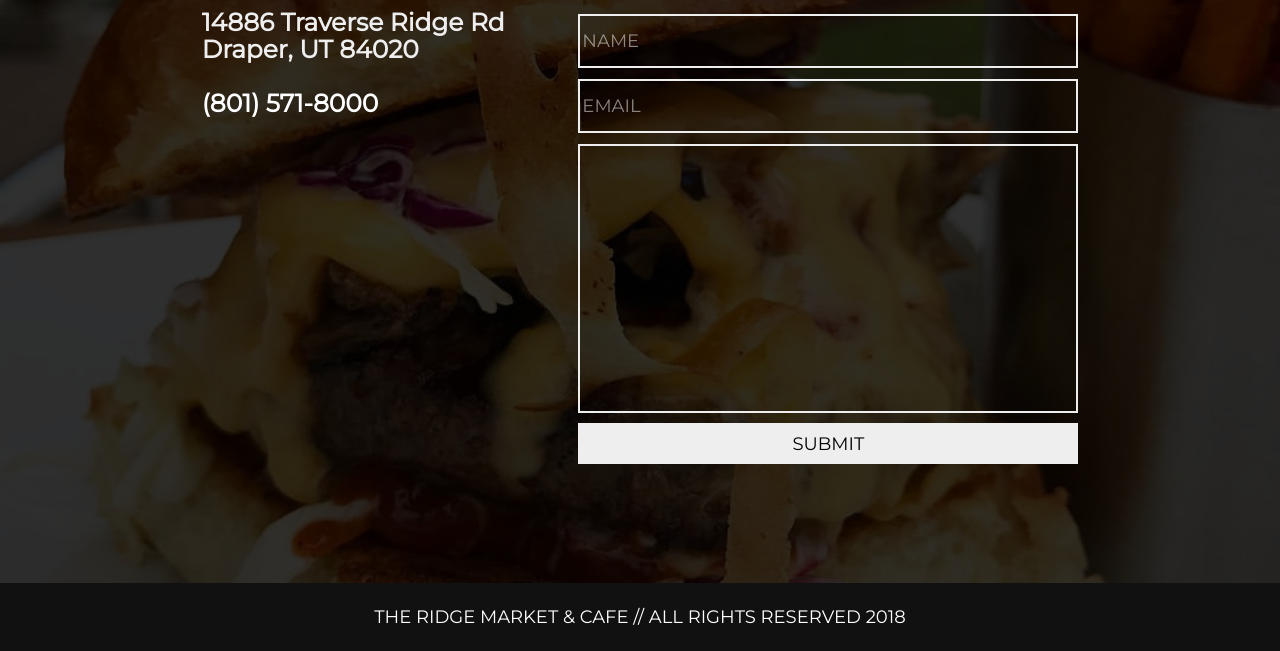
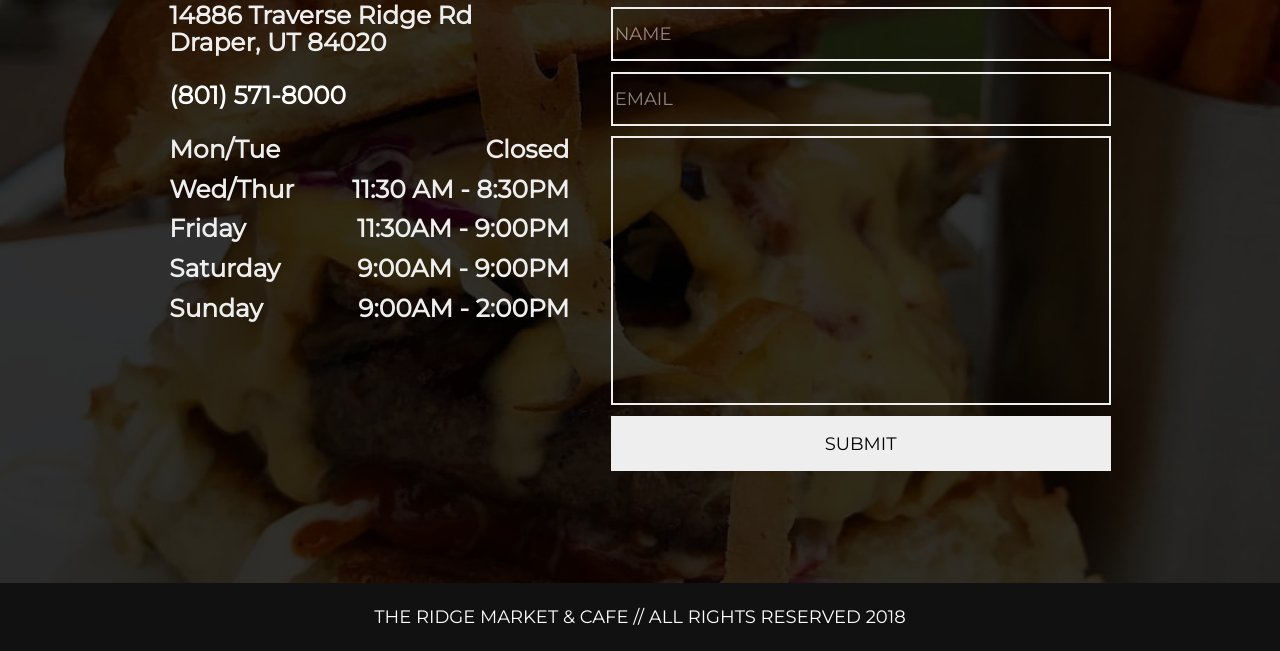
Before and after one commit to BryanSmith33/the-ridge, a Gatsby site: page /contact in a window 1280 px wide. Shown: the part 150-801 px from the top of the page. Built offline with nearby package versions, Linux system fonts and the light colour scheme; Gatsby itself is replaced by a stand-in of ours.

Commit message:
getting ready to add netlify cms

```diff
--- a/src/components/About.js
+++ b/src/components/About.js
@@ -19,7 +19,7 @@ const Title = styled.h1`
 
 const About = () => (
   <HoursContainer>
-    <Title>About Us</Title>
+    <Title>Events</Title>
     <p>
       The ridge cafe started out as a...The ridge cafe started out as a...The
       ridge cafe started out as a... The ridge cafe started out as a... The
--- a/src/components/Footer.js
+++ b/src/components/Footer.js
@@ -11,7 +11,7 @@ const FooterContainer = styled.footer`
   align-items: center;
   text-transform: uppercase;
   @media (max-width: 650px) {
-    margin-bottom: 3em;
+    margin-bottom: 4em;
   }
   @media (max-width: 575px) {
     text-align: center;
--- a/src/components/NavBar.js
+++ b/src/components/NavBar.js
@@ -42,7 +42,7 @@ const NavBar = () => (
         <Link to="/menu/">menu</Link>
       </li>
       <li style={{ margin: `0 1em` }}>
-        <Link to="/about/">about</Link>
+        <Link to="/about/">events</Link>
       </li>
       <li>
         <Link to="/contact/">contact</Link>
--- a/src/pages/about.js
+++ b/src/pages/about.js
@@ -1,5 +1,4 @@
 import React from 'react'
-import { Link } from 'gatsby'
 import styled from 'styled-components'
 import Layout from '../components/layout'
 
@@ -34,7 +33,7 @@ const About = () => (
   <Layout>
     <AboutContainer>
       <BackgroundFilter />
-      <Title>about the ridge market & cafe</Title>
+      <Title>upcoming events</Title>
     </AboutContainer>
   </Layout>
 )
--- a/src/pages/contact.js
+++ b/src/pages/contact.js
@@ -13,6 +13,10 @@ const ContactContainer = styled.div`
   align-items: center;
   flex-direction: column;
   color: #eee;
+  @media (max-width: 1124px) {
+    height: initial;
+    padding-top: 7em;
+  }
 `
 const BackgroundFilter = styled.div`
   position: absolute;
@@ -34,9 +38,28 @@ const InfoContainer = styled.div`
   flex-wrap: wrap;
   position: relative;
   width: 80%;
+  @media (max-width: 650px) {
+    width: 90%
+  }
 `
-const Address = styled.h3`
+const ContactInfoContainer = styled.div`
+  width: 400px;
+  @media (max-width: 650px) {
+    width: 100%;
+  }
+`
+const Info = styled.h3`
   font-family: 'Montserrat', sans-serif;
+  @media (max-width: 450px) {
+    font-size: 1.2em;
+  }
+`
+const DayContainer = styled.div`
+  display: flex;
+  justify-content: space-between;
+  max-width: 575px;
+  margin: 0.5em auto;
+  position: relative;
 `
 const ContactForm = styled.form`
   width: 500px;
@@ -69,7 +92,7 @@ const Btn = styled.button`
   background: #eee;
   width: 100%;
   margin: 0.3em 0;
-  padding: 0.4em;
+  padding: 0.8em;
 `
 
 const Contact = () => (
@@ -78,15 +101,32 @@ const Contact = () => (
       <BackgroundFilter />
       <Title>Contact Us</Title>
       <InfoContainer>
-        <div>
-          <Address>
+        <ContactInfoContainer>
+          <Info>
             14886 Traverse Ridge Rd <br />
             Draper, UT 84020
-          </Address>
-          <Address>
+          </Info>
+          <Info>
             <a href="tel:801-571-8000">(801) 571-8000</a>
-          </Address>
-        </div>
+          </Info>
+          <Info>
+            <DayContainer>
+              <span>Mon/Tue</span> <span>Closed</span>
+            </DayContainer>
+            <DayContainer>
+              <span>Wed/Thur</span> <span>11:30 AM - 8:30PM</span>
+            </DayContainer>
+            <DayContainer>
+              <span>Friday</span> <span>11:30AM - 9:00PM</span>
+            </DayContainer>
+            <DayContainer>
+              <span>Saturday</span> <span>9:00AM - 9:00PM</span>
+            </DayContainer>
+            <DayContainer>
+              <span>Sunday</span> <span>9:00AM - 2:00PM</span>
+            </DayContainer>
+          </Info>
+        </ContactInfoContainer>
         <ContactForm action="">
           <Input type="text" placeholder="NAME" />
           <Input type="email" placeholder="EMAIL" />
```
Also changed, not shown: src/components/Hours.js (+6 -8 lines), src/components/image.js (deleted, +0 -32 lines).
